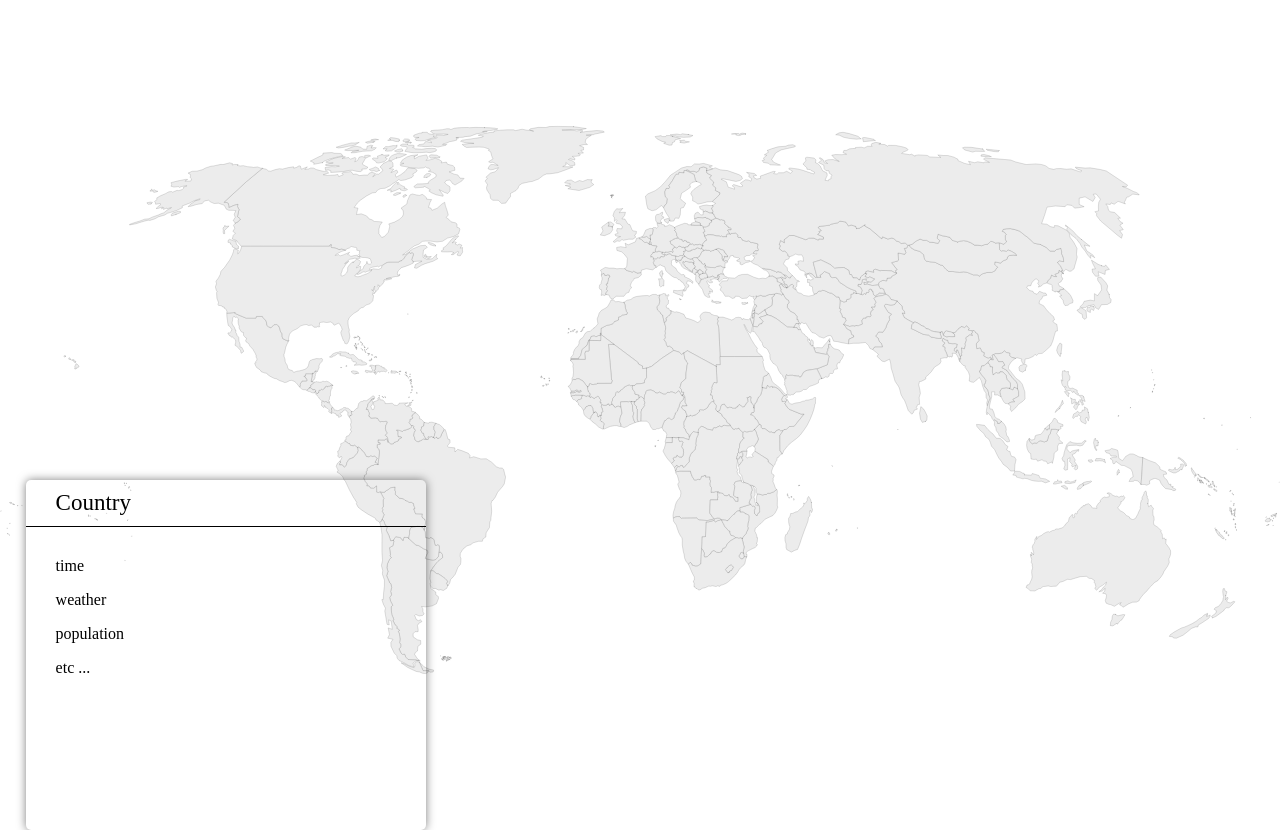
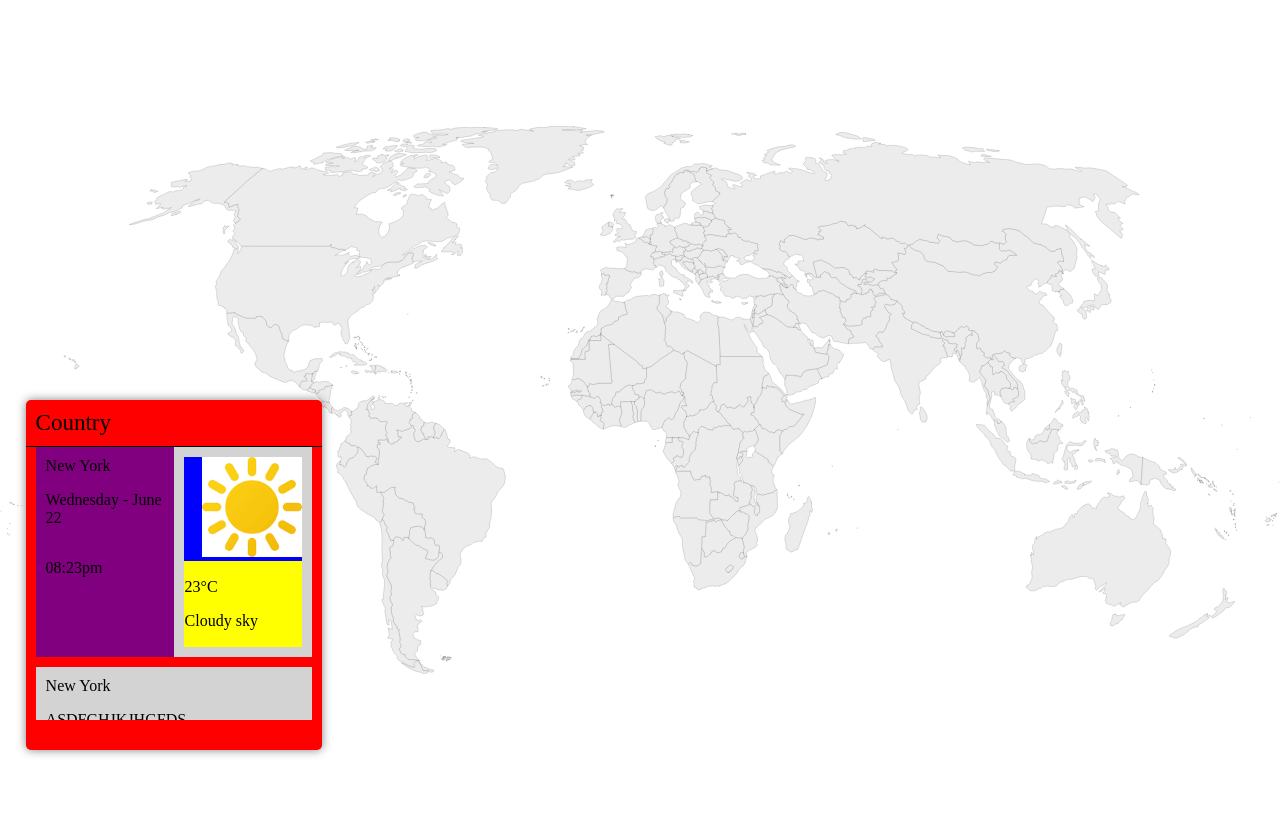
Before and after one commit to SophiaClifton/WorldMap, a website: page src/public/map.html in a window 1280 px wide. After the commit the page ends 800 px from the top, so only its background shows below. Drawn offline with nearby package versions, Linux system fonts and the light colour scheme; files whose address does not match are found by name.

Commit message:
Updated Info box in html and server side functions

```diff
--- a/src/public/app.js
+++ b/src/public/app.js
@@ -1,9 +1,9 @@
 const svgMap = document.getElementById('mapSVG');
 const paths = svgMap.querySelectorAll('path');
 
-const countryName = document.getElementById('country-name');
-const capitalName = document.getElementById('capital-name');
-const capitalTime = document.getElementById('capital-time');
+const countryName = document.getElementById('country');
+const capitalName = document.getElementById('capital');
+const capitalTime = document.getElementById('time');
 
 paths.forEach(country =>{
     country.addEventListener("mouseover", function(event){
@@ -30,10 +30,11 @@ paths.forEach(country =>{
             return response.json(); // Parse JSON response
         })
         .then(data => {
-            const { capital, time} = data;
+            const { countryCapital, date, hours, minutes} = data;
 
-            countryName.textContent = `${name}, ${capital}`;
-            capitalTime.textContent = `${time}`;
+            countryName.textContent = `${name}, ${countryCapital}`;
+            capitalName.textContent = `${countryCapital}`;
+            capitalTime.textContent = `${hours}:${minutes}`;
         })
         .catch(error => {
             console.error('Error:', error);
--- a/src/public/map.css
+++ b/src/public/map.css
@@ -17,32 +17,103 @@ svg path:hover
 }
 
 .wrapper {
-    top:60%;
-    left:2%;
-    width:400px;
-    height:350px;
-    position:absolute;
+    top: 50vh;
+    left: 2%;
+    width: auto;
+    min-width: 22vw;
+    max-width: 40vw;
+    height: auto;
+    max-height: 40vh;
+    display: flex;
+    flex-direction: column; /* Stack children vertically */
+    position: absolute;
     border-radius: 5px;
     box-shadow: 0 0 10px rgba(0, 0, 0, 0.5);
+    background-color: red;
+    overflow: hidden; /* Hide any overflow */
+    padding-bottom: 30px;
 }
 
-.wrapper header{
+.wrapper header {
     font-size: 23px;
     font-weight: 500;
     border-bottom: 1px solid;
-    padding: 10px 10px 10px 30px;
+    padding: 10px;
+    box-sizing: border-box; /* Include padding in height/width */
 }
 
-.wrapper header:hover{
+.wrapper header:hover {
     cursor: move;
 }
 
-
-.wrapper header.active{
+.wrapper header.active {
     cursor: move;
     user-select: none;
 }
 
 .wrapper .content {
-    margin: 30px 30px 40px;
+    display: flex;
+    flex-direction: column; /* Stack children vertically */
+    flex: 1; /* Allow content to grow and shrink */
+    overflow: auto; /* Enable scrolling if necessary */
+    padding: 0 10px; /* Add horizontal padding */
+    box-sizing: border-box; /* Include padding in height/width */
 }
+
+.flex-container {
+    display: flex;
+    flex-direction: row; /* Row direction for columns */
+    width: 100%; /* Ensure it takes the full width */
+    margin-bottom: 10px; /* Space between flex-container and flex-row2 */
+    box-sizing: border-box; /* Include margins in dimensions */
+}
+
+.c1, .c2 {
+    flex: 1; /* Allow columns to grow and shrink equally */
+    display: flex; /* Ensure children are aligned correctly */
+    flex-direction: column; /* Stack content vertically */
+    justify-content: flex-start; /* Align content to the top */
+    box-sizing: border-box; /* Include padding in dimensions */
+}
+
+.c1 {
+    background-color: purple;
+    padding: 10px;
+}
+
+.c2 {
+    background-color: lightgray;
+    padding: 10px;
+}
+
+.nested-table {
+    width: 100%;
+    height: auto; /* Adjust height automatically */
+    border-collapse: collapse; /* Ensure no extra space in table cells */
+}
+
+#weather {
+    background-color: yellow;
+}
+
+#icon {
+    vertical-align: top;
+    text-align: right;
+    background-color: blue;
+}
+
+#icon img {
+    width: 100px; /* Set the width of the icon */
+    height: 100px; /* Set the height of the icon */
+}
+
+#icon td {
+    padding: 0; /* Remove any padding */
+}
+
+.flex-row2 {
+    background-color: lightgray;
+    padding: 10px;
+    box-sizing: border-box; /* Include padding in dimensions */
+    margin-bottom: 10px; /* Ensure there is a gap at the bottom */
+}
--- a/src/public/map.html
+++ b/src/public/map.html
@@ -5,19 +5,44 @@
     <meta name="viewport" content="width=device-width, initial-scale=1.0">
     <link rel="stylesheet" href="map.css">
     <script src="app.js" defer></script>
-    <link href='https://unpkg.com/boxicons@2.0.9/css/boxicons.min.css' rel='stylesheet'>
     <title>Document</title>
 </head>
 <body>
-    <div class = "wrapper">
-        <header id ="country-name">Country</header>
+    <div class="wrapper">
+        <header id="country">Country</header>
         <div class="content">
-            <div class = "title" id = "capital-time"> time </div>
-            <p id="capital-name">weather</p>
-            <p>population</p>
-            <p>etc ...</p>
+            <div class="flex-container">
+                <div class="c1">
+                    <div class="title" id="capital">New York</div>
+                    <p id="date">Wednesday - June 22</p>
+                    <p id="time">08:23pm</p>
+                </div>
+                <div class="c2">
+                    <table class="nested-table">
+                        <tr id="icon">
+                            <td>
+                                <img src="/home/sophia/Documents/GitHub/WorldMap/src/sun.png" alt="weather-icon">
+                            </td>
+                        </tr>
+                        <tr id="weather">
+                            <td>
+                                <p id="temp">23°C</p>
+                                <p id="weather-desc">Cloudy sky</p>
+                            </td>
+                        </tr>
+                    </table>
+                </div>
+            </div>
+            <div class="flex-row2">
+                <div class="r2">
+                    <div class="title" id="">New York</div>
+                    <p id="">ASDFGHJKJHGFDS</p>
+                </div>
+            </div>
         </div>
     </div>
+
+
 
     <?xml version="1.0"?>
     <svg id="mapSVG" baseprofile="tiny" fill="#ececec" height="857" stroke="black" stroke-linecap="round" stroke-linejoin="round" stroke-width=".2" version="1.2" viewbox="0 0 2000 857" width="2000" xmlns="http://www.w3.org/2000/svg">
```
Also changed, not shown: src/server.js (+76 -75 lines), src/sun.png (added).
